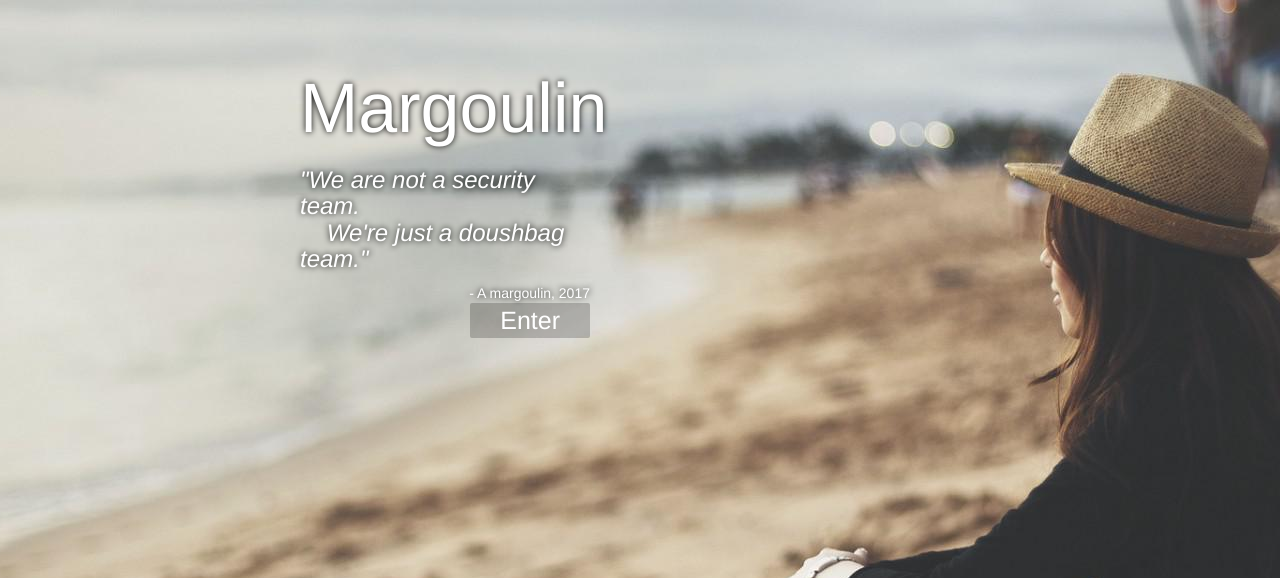
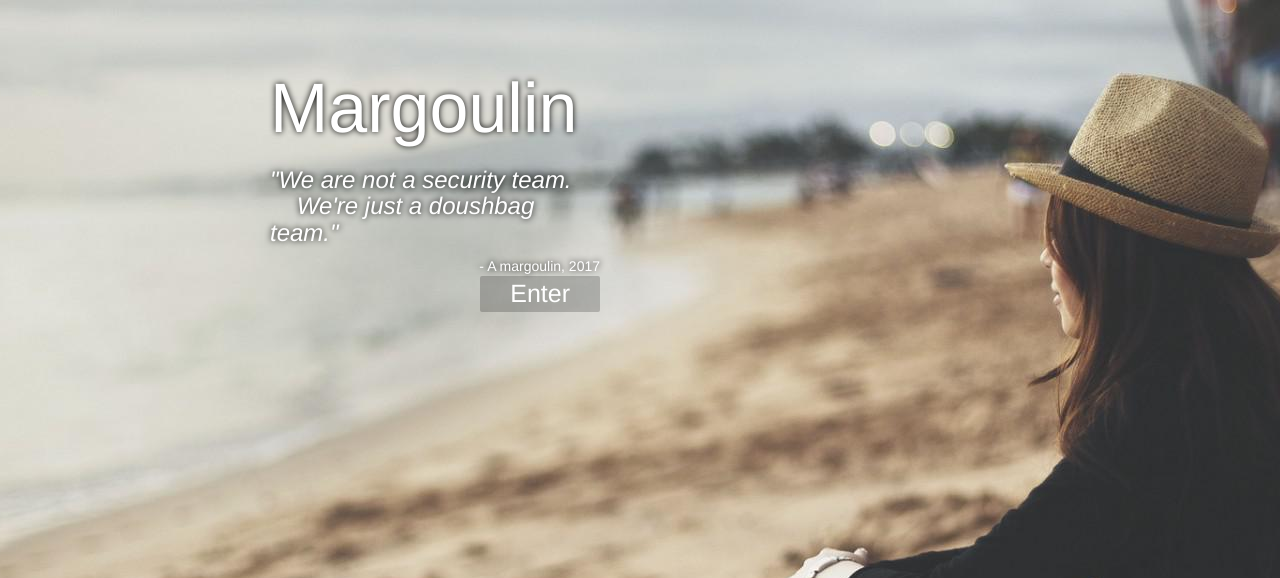
Before and after one commit to LesMargoulins/margoulin.org, a PHP site: page /margoulin.php in a window 1280 px wide. Shown: the top 578 px of the page. Run offline with PHP 8.4, Linux system fonts and the light colour scheme; data that the repository does not hold is empty.

Commit message:
Margin correction

```diff
--- a/css/margoulin.css
+++ b/css/margoulin.css
@@ -5,7 +5,14 @@ body {
     background-position: top;
 }
 
+.nomarging {
+  margin: 0;
+  padding: 0;
+}
+
 .citation {
+  margin: 0;
+  padding: 0;
   padding-top: 30px;
   color: #FFF;
   text-shadow: 0px 0px 6px rgba(0, 0, 0, 1);
--- a/margoulin.php
+++ b/margoulin.php
@@ -39,7 +39,7 @@
     <div id="page-content-wrapper">
         <div class="container-fluid">
             <div class="row">
-                <div class="col-lg-12">
+                <div class="col-lg-12 nomarging">
                   <div class="col-lg-4 citation">
                   <h1 id="citationTitle">Margoulin</h1>
                   <?php
```
